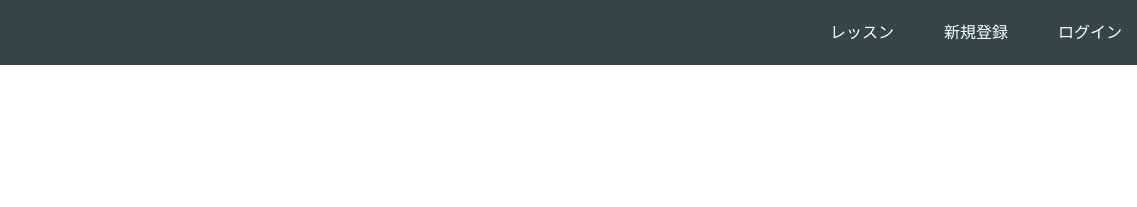
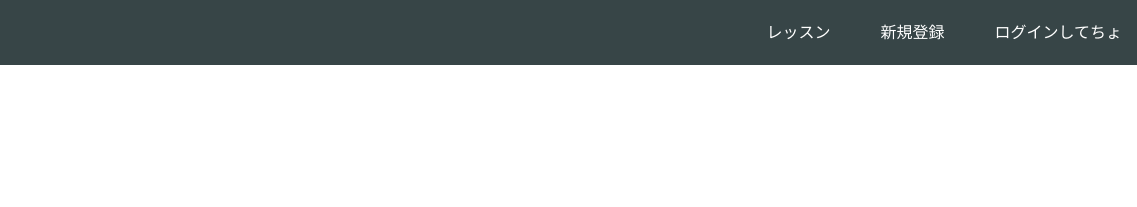
Before and after one commit to Kaede-y/sample, a plain HTML site: page index.html in a window 1280 px wide. Shown: the top 207 px of the page, 143-1280 px from the left. Drawn offline with Linux system fonts and the light colour scheme.

Commit message:
Update index.html

```diff
--- a/index.html
+++ b/index.html
@@ -17,7 +17,7 @@
       <div class="header-right">
         <a href="#">レッスン</a>
         <a href="#">新規登録</a>
-        <a href="#" class="login">ログイン</a>
+        <a href="#" class="login">ログインしてちょ</a>
       </div>
     </div>
   </header>
```
